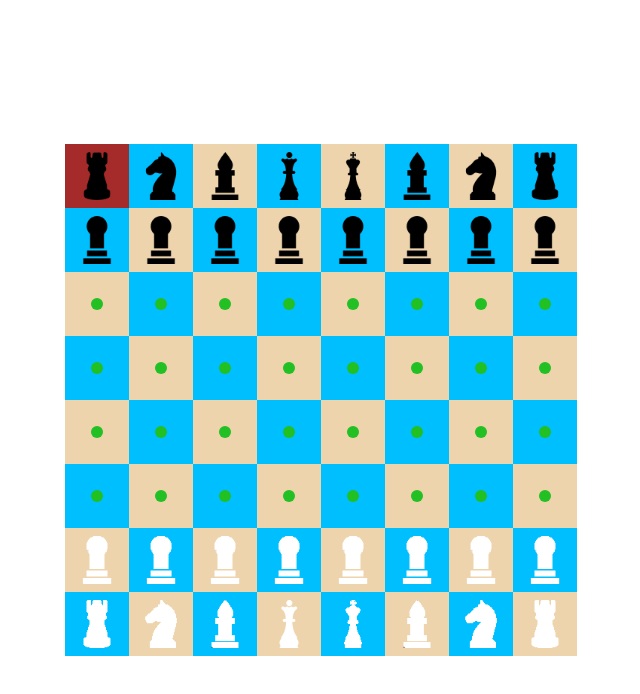
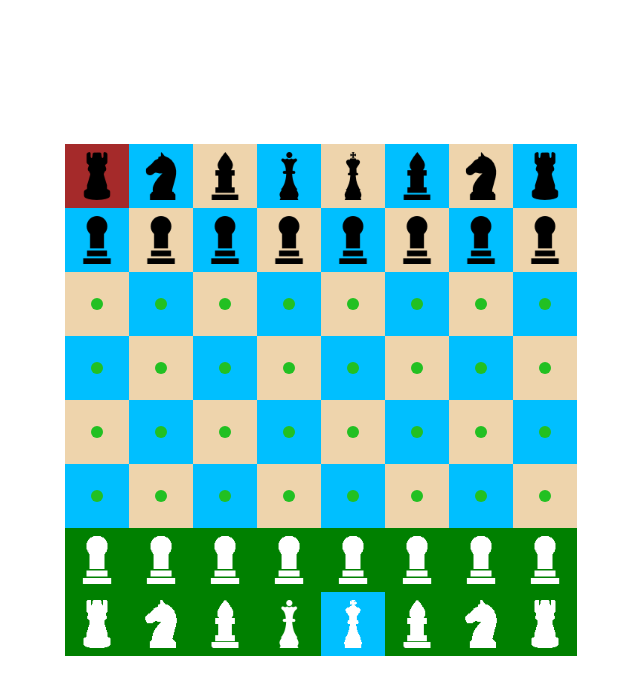
Before and after one commit to DN-37/prjct-chess, a React (Create React App) app: page / in a window 1280 px wide. Both pictures are taken after a click on the element 416 px from the left and 176 px from the top of the page. Shown: the top 694 px of the page, without its empty margins (319-959 px from the left). Built offline with nearby package versions, Linux system fonts and the light colour scheme.

Commit message:
added functions highlightCells and updateBoard (getCopyBoard) and function click for view figures

```diff
--- a/src/components/BoardComponent.tsx
+++ b/src/components/BoardComponent.tsx
@@ -1,4 +1,4 @@
-import  React, { FC, useState } from 'react';
+import  React, { FC, useEffect, useState } from 'react';
 import { Board } from '../models/Board';
 import { Cell } from '../models/Cell';
 import CellComponent from './CellComponent';
@@ -12,10 +12,30 @@ const BoardComponent: FC<BoardProps> = ({board, setBoard}) => {
     const[selectedCell, setSelectedCell] = useState<Cell | null>(null);
 
     function click(cell: Cell) {
-        if (cell.figure) {
+        if (selectedCell && selectedCell !== cell && selectedCell.figure?.canMove(cell)) {
+            selectedCell.moveFigure(cell);
+            setSelectedCell(null);
+            updateBoard();
+        } else {
             setSelectedCell(cell);
         }
     }
+
+    useEffect(() => {
+        highlightCells()
+      }, [selectedCell])
+
+    function highlightCells() {
+        board.highlightCells(selectedCell)
+        updateBoard()
+      }
+
+    function updateBoard() {
+        const newBoard = board.getCopyBoard()
+        setBoard(newBoard)
+    }
+
+
     return (
         <div className='board'>
             {board.cells.map((row: Cell[], index: number) =>
--- a/src/components/CellComponent.tsx
+++ b/src/components/CellComponent.tsx
@@ -12,9 +12,9 @@ const CellComponent: FC<CellProps> = ({cell, selected, click}) => {
         <div
             className={['cell', cell.color, selected ? 'selected' : ''].join(' ')}
             onClick={() => click(cell)}
-            //style={{background: cell.available && !cell.figure ? 'green' : ''}}
+            style={{background: cell.available && cell.figure ? 'green' : ''}}
         >
-            {!cell.figure && <div className={'available'}/>}
+            {cell.available && !cell.figure && <div className={'available'}/>}
             {cell.figure?.logo && <img src={cell.figure.logo} alt=''/>}
         </div>
     )
--- a/src/models/Board.ts
+++ b/src/models/Board.ts
@@ -23,6 +23,23 @@ export class Board {
             this.cells.push(row);
         }
     }
+
+    public getCopyBoard(): Board {
+        const newBoard = new Board();
+        newBoard.cells = this.cells;
+        return newBoard;
+      }
+
+    public highlightCells(selectedCell: Cell | null) {
+        for (let i = 0; i < this.cells.length; i++) {
+          const row = this.cells[i];
+          for (let j = 0; j < row.length; j++) {
+            const target = row[j];
+            target.available = !!selectedCell?.figure?.canMove(target)
+          }
+        }
+      }
+
 
     public getCell(x: number, y: number) {
         return this.cells[y][x]
```
